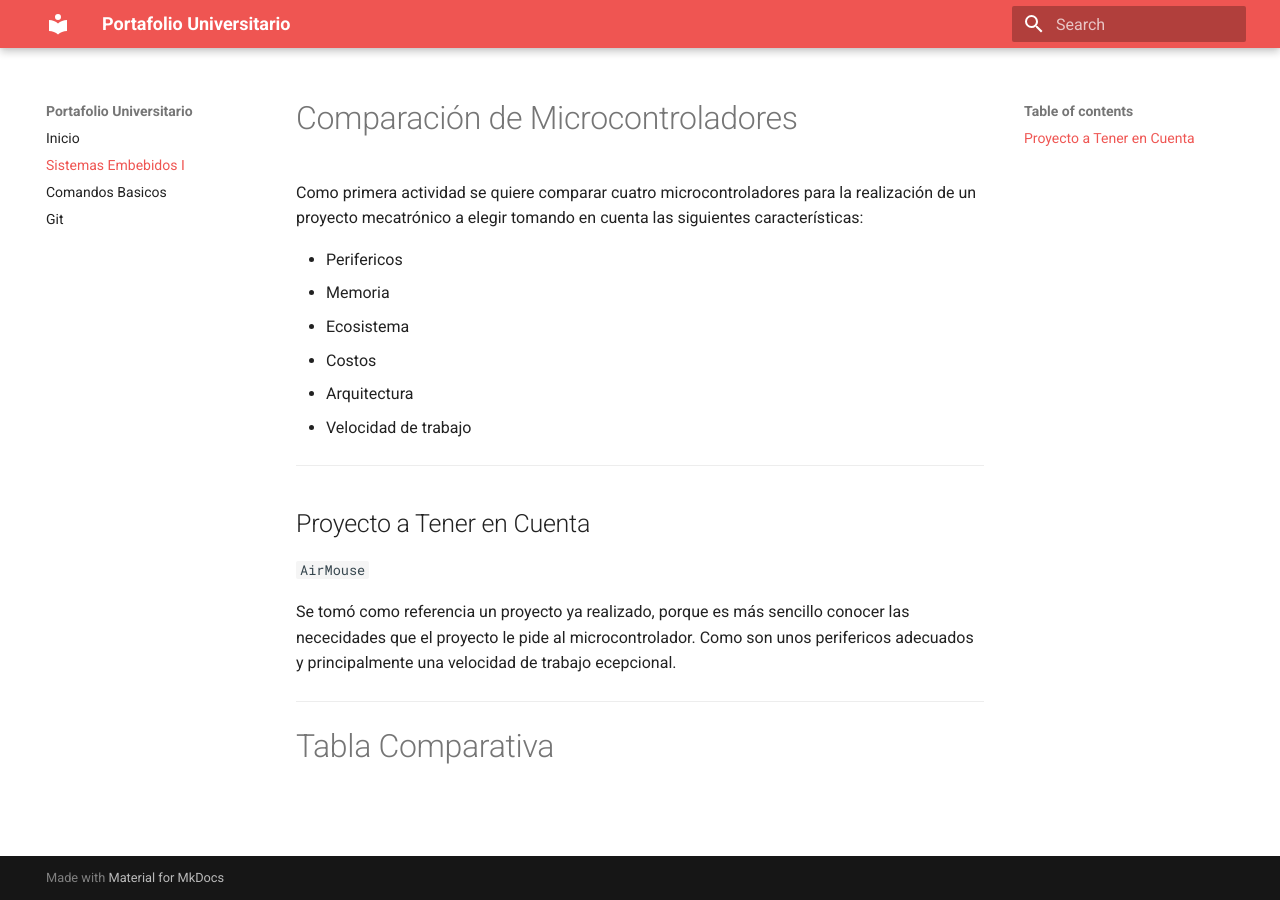
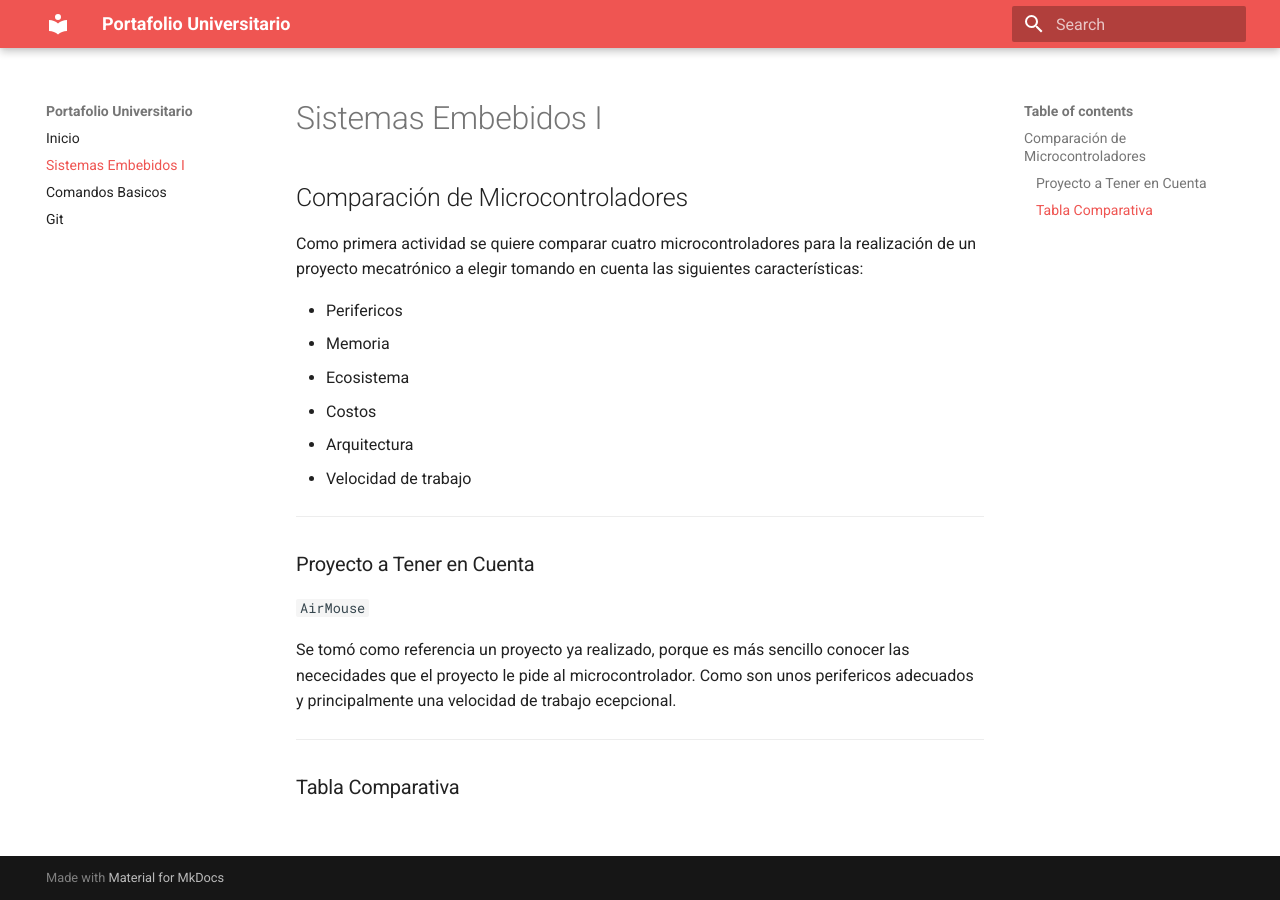
Before and after one commit to Oskihgez/Mi-Portafolio, an MkDocs documentation site: the page built from docs/sistemasembebidosi.md, in a window 1280 px wide. Built offline with MkDocs 1.6.1 and Material for MkDocs 9.7.7, drawn with Linux system fonts in a browser that asks for light colours.

Commit message:
Update sistemasembebidosi.md

```diff
--- a/docs/sistemasembebidosi.md
+++ b/docs/sistemasembebidosi.md
@@ -1,4 +1,4 @@
-# Comparación de Microcontroladores
+## Comparación de Microcontroladores
 
 Como primera actividad se quiere comparar cuatro microcontroladores para la realización de un proyecto mecatrónico a elegir tomando en cuenta las siguientes características:
 
@@ -11,7 +11,7 @@ Como primera actividad se quiere comparar cuatro microcontroladores para la real
 
 ---
 
-## Proyecto a Tener en Cuenta
+### Proyecto a Tener en Cuenta
 
 `AirMouse`
 
@@ -19,4 +19,4 @@ Se tomó como referencia un proyecto ya realizado, porque es más sencillo conoc
 
 ---
 
-# Tabla Comparativa
+### Tabla Comparativa
```
